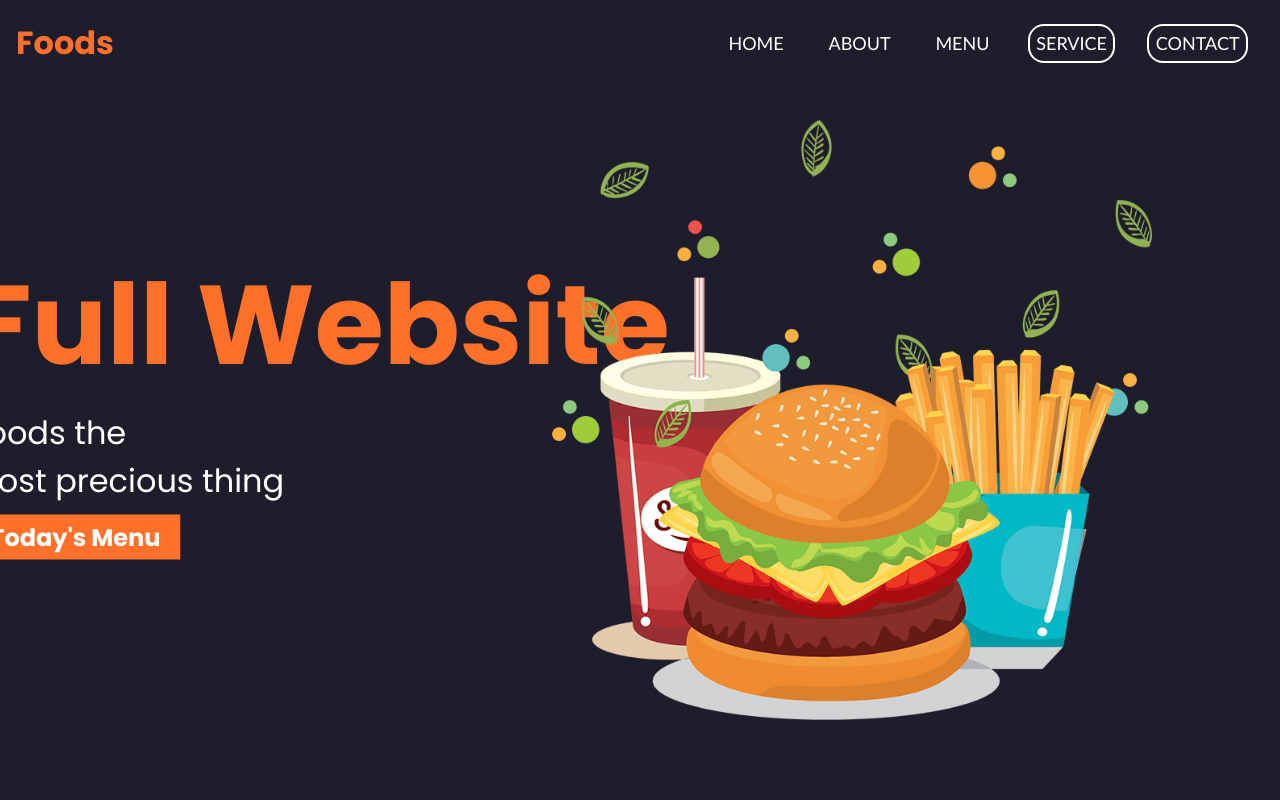
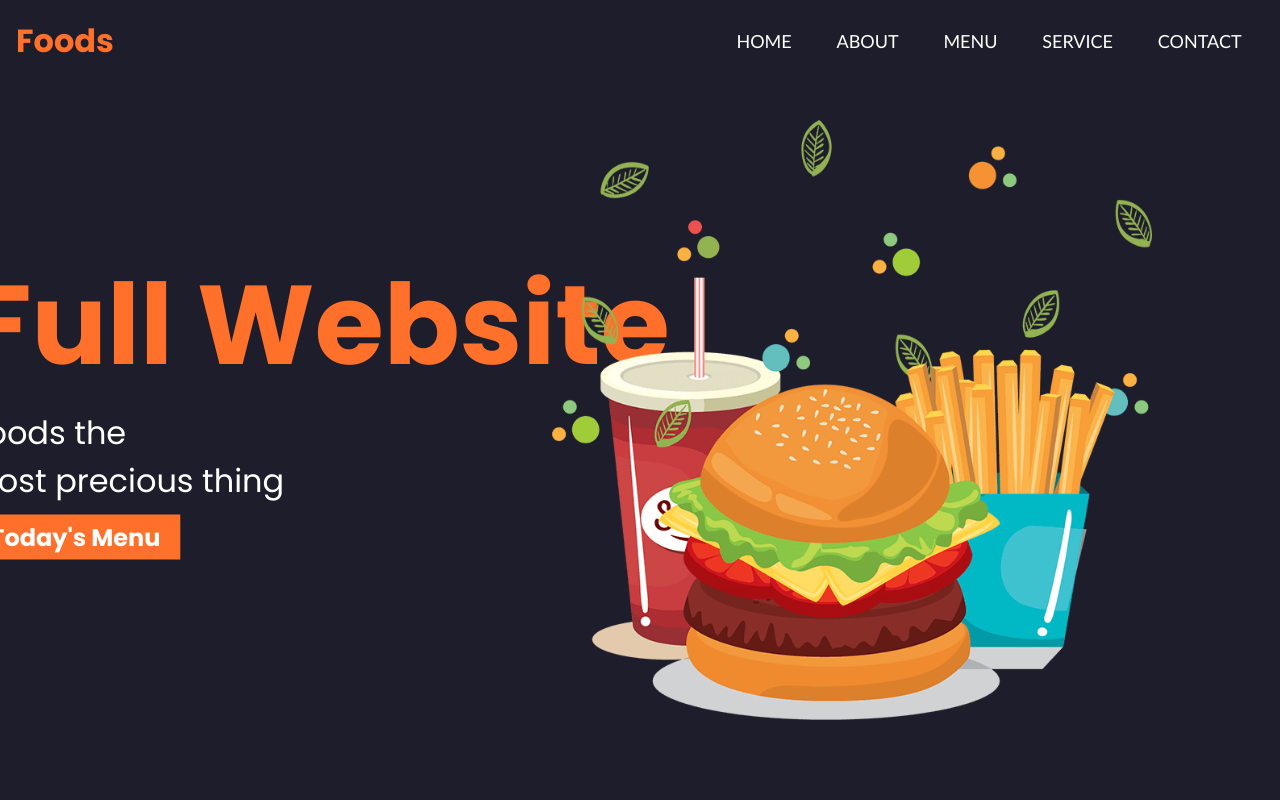
Before and after one commit to Nico115-dev/Web-Hamburguesas, a plain HTML site: page index.html in a window 1280 px wide. Shown: the top 800 px of the page. Drawn offline with Linux system fonts and the light colour scheme.

Commit message:
Feat: :sparkles: Finish

```diff
--- a/css/styles.css
+++ b/css/styles.css
@@ -75,10 +75,6 @@ li.nav-link:hover {
     color: #ff702a;
 }
 
-li.nav-link.auth {
-    border: 2px solid white;
-    border-radius: 1rem;
-}
 
 li.nav-link a {
     text-decoration: none;
```
